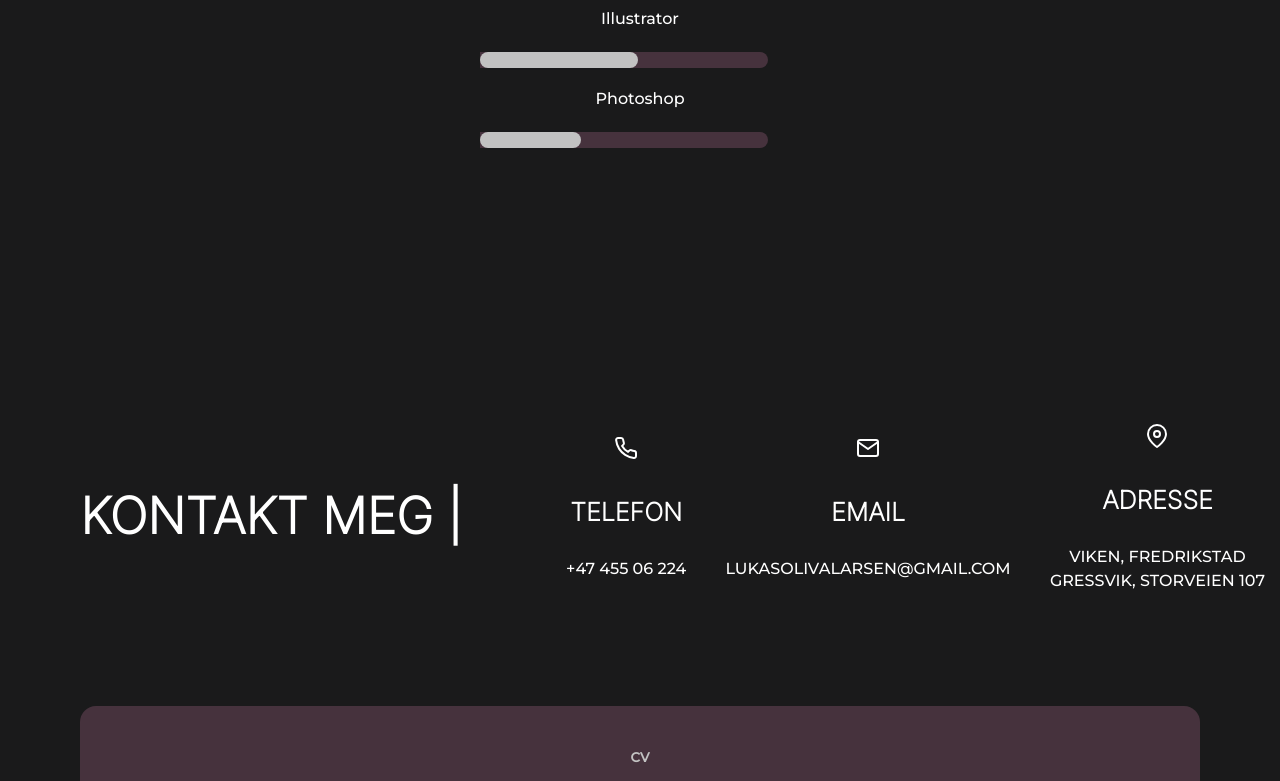
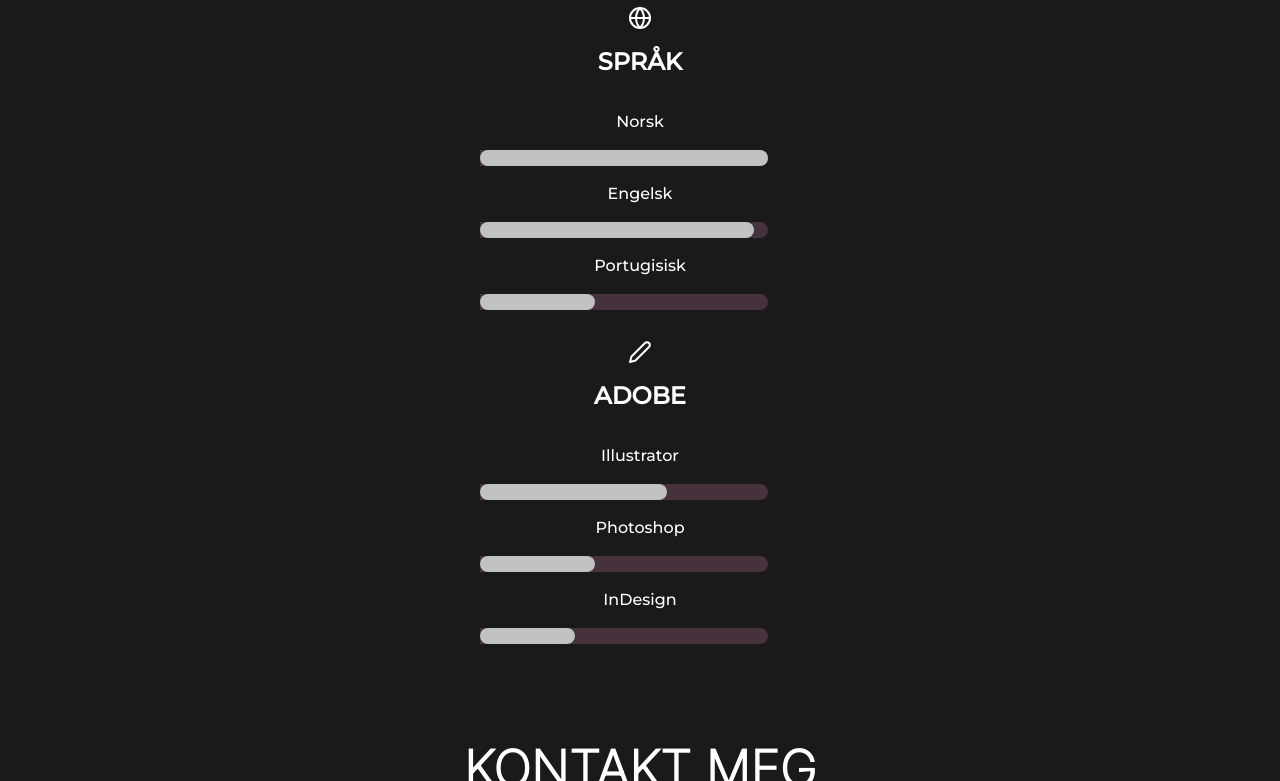
Before and after one commit to Satishh1/Satishh1.github.io, a plain HTML site: page index.html in a window 1280 px wide. Shown: the part 1871-2652 px from the top of the page. Drawn offline with Linux system fonts and the light colour scheme; a web font is replaced by a local one.

Commit message:
Update index.html

```diff
--- a/index.html
+++ b/index.html
@@ -35,7 +35,7 @@
        </section>
 
 
-         <article class="info hidden">
+         <article class="progressbar hidden">
             <svg xmlns="http://www.w3.org/2000/svg" width="24" height="24" viewBox="0 0 24 24" fill="none" stroke="currentColor" stroke-width="2" stroke-linecap="round" stroke-linejoin="round" class="feather feather-info"><circle cx="12" cy="12" r="10"></circle><line x1="12" y1="16" x2="12" y2="12"></line><line x1="12" y1="8" x2="12.01" y2="8"></line></svg>
             <h2>KOMPETANSE</h2>
             <P>HTML5</P>
@@ -44,18 +44,31 @@
             <progress max="100" min="50" value="65"></progress>
             <p>JavaScript</p>
             <progress max="100" min="50" value="25"></progress>
+         </article>
+         <article class="progressbar hidden">
+            <svg xmlns="http://www.w3.org/2000/svg" width="24" height="24" viewBox="0 0 24 24" fill="none" stroke="currentColor" stroke-width="2" stroke-linecap="round" stroke-linejoin="round" class="feather feather-globe"><circle cx="12" cy="12" r="10"></circle><line x1="2" y1="12" x2="22" y2="12"></line><path d="M12 2a15.3 15.3 0 0 1 4 10 15.3 15.3 0 0 1-4 10 15.3 15.3 0 0 1-4-10 15.3 15.3 0 0 1 4-10z"></path></svg>
+            <h2>SPRÅK</h2>
+            <p>Norsk</p>
+            <progress max="100" min="50" value="100"></progress>
+            <p>Engelsk</p>
+            <progress max="100" min="50" value="95"></progress>
+            <p>Portugisisk</p>
+            <progress max="100" min="50" value="40"></progress>
+         </article>
+         <article class="progressbar hidden">
+            <svg xmlns="http://www.w3.org/2000/svg" width="24" height="24" viewBox="0 0 24 24" fill="none" stroke="currentColor" stroke-width="2" stroke-linecap="round" stroke-linejoin="round" class="feather feather-edit-2"><path d="M17 3a2.828 2.828 0 1 1 4 4L7.5 20.5 2 22l1.5-5.5L17 3z"></path></svg>
+            <h2>ADOBE</h2>
             <p>Illustrator</p>
-            <progress max="100" min="50" value="55"></progress>
+            <progress max="100" min="50" value="65"></progress>
             <p>Photoshop</p>
-            <progress max="100" min="50" value="35"></progress>
+            <progress max="100" min="50" value="40"></progress>
+            <p>InDesign</p>
+            <progress max="100" min="50" value="33"></progress>
          </article>
 
-      </main>
 
-
-
+       <h3>Kontakt meg</h3>
       <section class="kontakt1">
-      <h3>KONTAKT MEG |</h3>
      <article class="kontakt hidden">
       <svg xmlns="http://www.w3.org/2000/svg" width="24" height="24" viewBox="0 0 24 24" fill="none" stroke="currentColor" stroke-width="2" stroke-linecap="round" stroke-linejoin="round" class="feather feather-phone"><path d="M22 16.92v3a2 2 0 0 1-2.18 2 19.79 19.79 0 0 1-8.63-3.07 19.5 19.5 0 0 1-6-6 19.79 19.79 0 0 1-3.07-8.67A2 2 0 0 1 4.11 2h3a2 2 0 0 1 2 1.72 12.84 12.84 0 0 0 .7 2.81 2 2 0 0 1-.45 2.11L8.09 9.91a16 16 0 0 0 6 6l1.27-1.27a2 2 0 0 1 2.11-.45 12.84 12.84 0 0 0 2.81.7A2 2 0 0 1 22 16.92z"></path></svg>
       <h4>Telefon</h4>
@@ -66,21 +79,28 @@
       <svg xmlns="http://www.w3.org/2000/svg" width="24" height="24" viewBox="0 0 24 24" fill="none" stroke="currentColor" stroke-width="2" stroke-linecap="round" stroke-linejoin="round" class="feather feather-mail"><path d="M4 4h16c1.1 0 2 .9 2 2v12c0 1.1-.9 2-2 2H4c-1.1 0-2-.9-2-2V6c0-1.1.9-2 2-2z"></path><polyline points="22,6 12,13 2,6"></polyline></svg>
      <h4>Email</h4>
      <p>lukasolivalarsen@gmail.com</p>
+
      </article>
+
      <article class="kontakt hidden">
       <svg xmlns="http://www.w3.org/2000/svg" width="24" height="24" viewBox="0 0 24 24" fill="none" stroke="currentColor" stroke-width="2" stroke-linecap="round" stroke-linejoin="round" class="feather feather-map-pin"><path d="M21 10c0 7-9 13-9 13s-9-6-9-13a9 9 0 0 1 18 0z"></path><circle cx="12" cy="10" r="3"></circle></svg>
       <h4>Adresse</h4>
       <p>Viken, Fredrikstad <br>Gressvik, Storveien 107</p>
+
      </article>
      </section>
+   </main>
+
+
+
 <footer>
   <section class="foot">
-   <h5>CV</h5>
+   <h5>CV</h5><
    <svg xmlns="http://www.w3.org/2000/svg" width="24" height="24" viewBox="0 0 24 24" fill="none" stroke="currentColor" stroke-width="2" stroke-linecap="round" stroke-linejoin="round" class="feather feather-facebook"><path d="M18 2h-3a5 5 0 0 0-5 5v3H7v4h3v8h4v-8h3l1-4h-4V7a1 1 0 0 1 1-1h3z"></path></svg>
    <svg xmlns="http://www.w3.org/2000/svg" width="24" height="24" viewBox="0 0 24 24" fill="none" stroke="currentColor" stroke-width="2" stroke-linecap="round" stroke-linejoin="round" class="feather feather-mail"><path d="M4 4h16c1.1 0 2 .9 2 2v12c0 1.1-.9 2-2 2H4c-1.1 0-2-.9-2-2V6c0-1.1.9-2 2-2z"></path><polyline points="22,6 12,13 2,6"></polyline></svg>
    <svg xmlns="http://www.w3.org/2000/svg" width="24" height="24" viewBox="0 0 24 24" fill="none" stroke="currentColor" stroke-width="2" stroke-linecap="round" stroke-linejoin="round" class="feather feather-instagram"><rect x="2" y="2" width="20" height="20" rx="5" ry="5"></rect><path d="M16 11.37A4 4 0 1 1 12.63 8 4 4 0 0 1 16 11.37z"></path><line x1="17.5" y1="6.5" x2="17.51" y2="6.5"></line></svg>
    <p>skrevet av Lukas Larsen</p>
-   <p>sist oppdatert 31. oktober 2023</p>
+   <p>sist oppdatert 21.nov 2023</p>
 </section>
 </footer>
 
```
